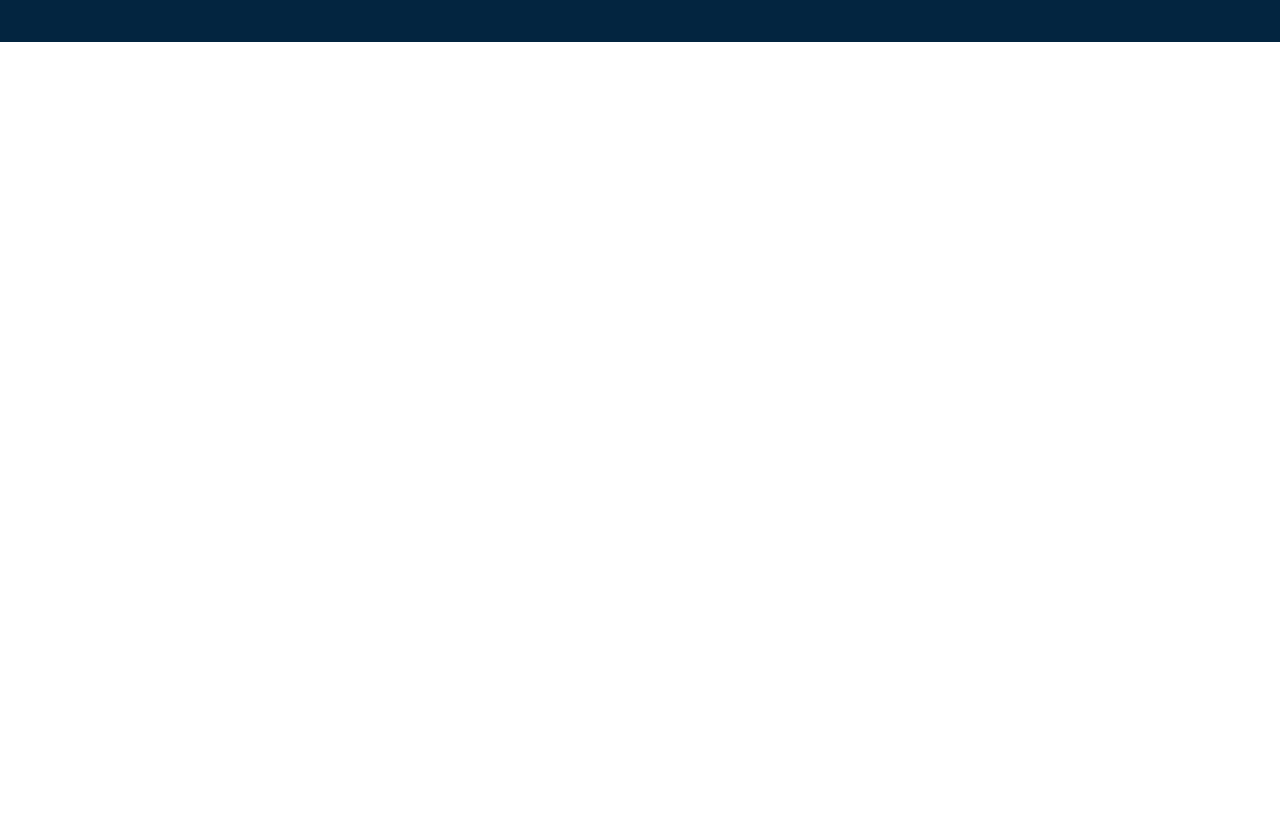
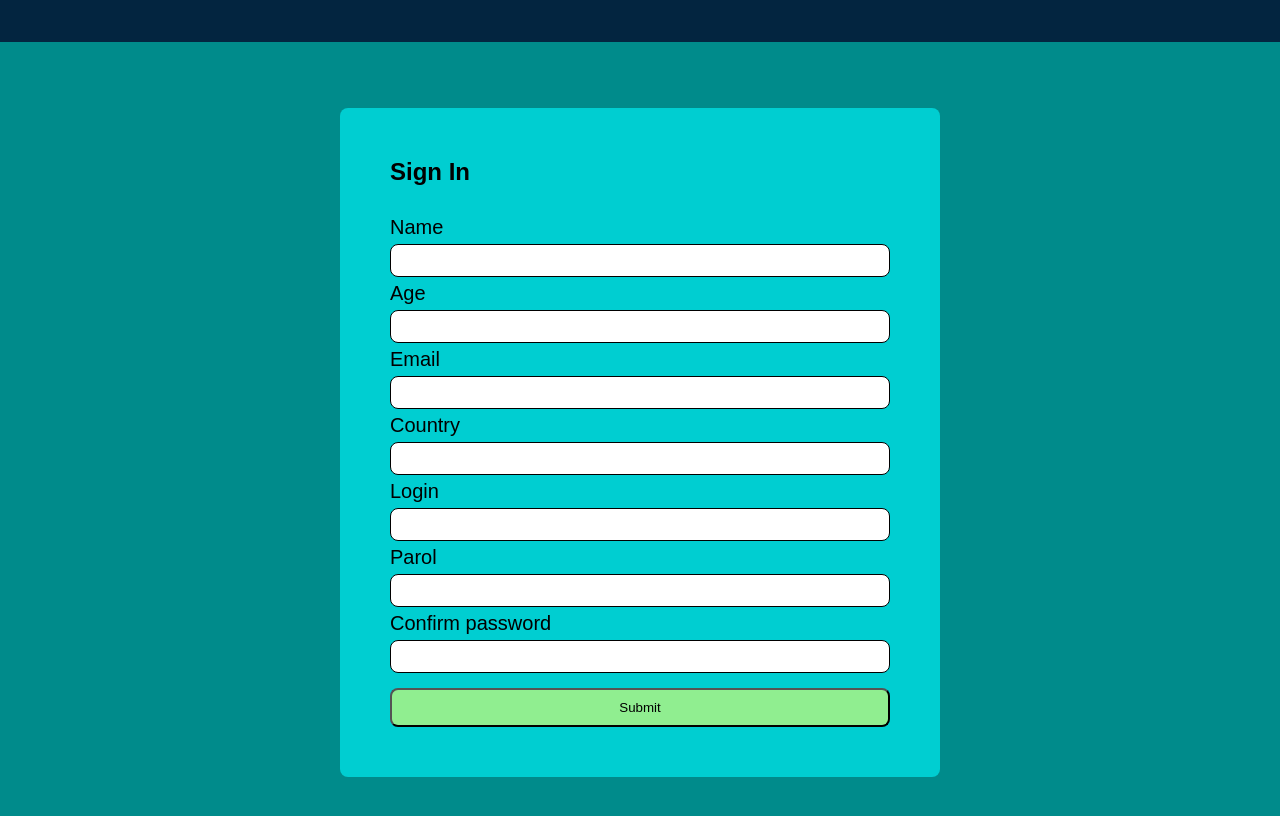
Before and after one commit to ibrohim777775/homework_init_react, a website: page index.html in a window 1280 px wide. Shown: the part 1570-2386 px from the top of the page. Before the commit the page ends 1612 px from the top, so only its background shows below. Drawn offline with nearby package versions, Linux system fonts and the light colour scheme; no server answers; files whose address does not match are found by name.

Commit message:
added form

```diff
--- a/css/style.css
+++ b/css/style.css
@@ -144,6 +144,14 @@
         border-radius: 4px;
         cursor: pointer;
         margin-right: 20px;
+        padding-top: 7px;
+        transition: all .3s;
+
+    }
+    .for_language:hover {
+        background-color: #fff;
+        color: #000;
+        transition: all .3s;
     }
 
     .for_language-items {
@@ -497,3 +505,49 @@
         color: #fff;
         margin-bottom: 7px;
     }
+
+
+
+    .modal{
+        display: flex;
+        justify-content: center;
+        align-items: center;
+        height: 100vh;
+        background-color: darkcyan;
+    }
+    .modal__body{
+
+    }
+    .form{
+        display: flex;
+        flex-direction: column;
+        width: 600px;
+        padding: 50px;
+        background-color: darkturquoise;
+        border-radius: 8px;
+    }
+    .form__title{
+        margin-bottom: 25px;
+    }
+    .form label{
+        font-size: 20px;
+        padding: 5px 0;
+    }
+    .form input {
+        border: 1px solid #000;
+        border-radius: 8px;
+        padding: 5px;
+        font-size: 18px;
+        padding-left: 15px;
+    }
+    .form input:focus{
+        outline: none;
+    }
+
+    .form button{
+        margin-top: 15px;
+        padding: 10px;
+        background-color: lightgreen;
+        border-radius: 8px;
+        cursor: pointer;
+    }
--- a/index.html
+++ b/index.html
@@ -246,6 +246,46 @@
 
     </footer>
     <!-- End of footer -->
+
+
+
+
+    <div class="modal">
+        <div class="modal__body">
+            <form class="form" method="get">
+                <h2 class="form__title">Sign In</h2>
+
+                <label for="name">Name</label>
+                <input type="text" name="name" id="" required>
+
+
+                <label for="age">Age</label>
+                <input type="number" name="age" id="">
+
+                <label for="email">Email</label>
+                <input type="email" name="email" id="" required>
+
+
+
+                <label for="country">Country</label>
+                <input type="text" name="country" id="">
+
+                <label for="login">Login</label>
+                <input type="text" name="login" id="" required>
+
+
+                <label for="parol">Parol</label>
+                <input type="password" name="parol" id="" required>
+
+                <label for="pass">Confirm password</label>
+                <input type="password" name="pass" id="" required>
+
+                <button type="submit">Submit</button>
+
+            </form>
+        </div>
+    </div>
+
     <!-- <script src="node_modules/jquery/dist/jquery.min.js"> </script> -->
     <!--    <script type="module" src="node_modules/progressbar.js/dist/progressbar.min.js"></script>-->
     <script src="https://ajax.googleapis.com/ajax/libs/jquery/3.5.1/jquery.min.js"></script>
--- a/js/movieinfo.js
+++ b/js/movieinfo.js
@@ -17,6 +17,7 @@ let main = document.querySelector('main');
 let revenue = document.querySelector('.info__revenue');
 let budget = document.querySelector('.info__budget');
 let originalLanguage = document.querySelector('.info__language');
+let vote = document.querySelector('.radial-progress');
 
 
 const movieInfoUrl = `https://api.themoviedb.org/3/movie/${movieId}?api_key=d9835bf16b133db7ae35ff2b1e08b533&language=en-US`;
@@ -39,6 +40,8 @@ fetch(movieInfoUrl)
     revenue.innerText = currency(res.revenue).format();
     budget.innerText = currency(res.budget).format();
     originalLanguage.innerText = res.original_language;
+    // vote.data-progress = res.vote_average * 10;
+
 
     })
 
```
Also changed, not shown: movieinfo.html (+3 -0 lines).
